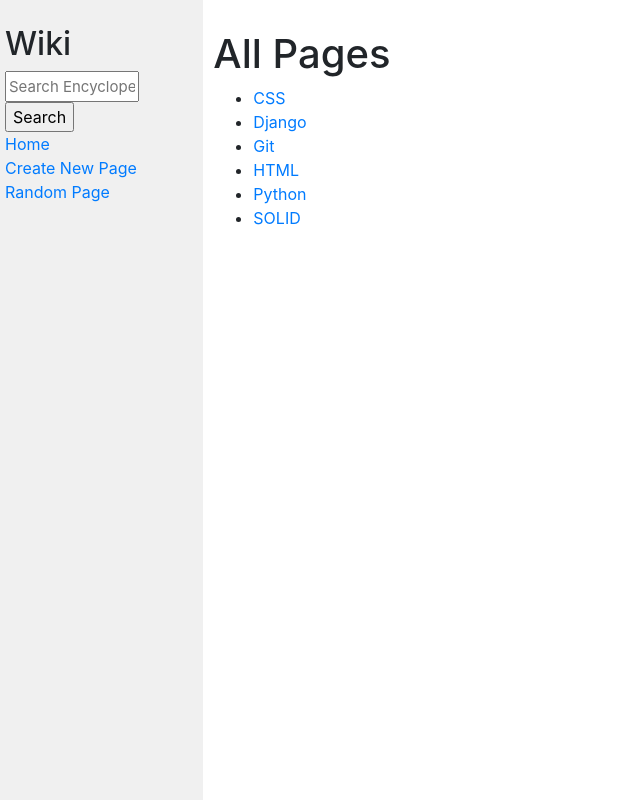
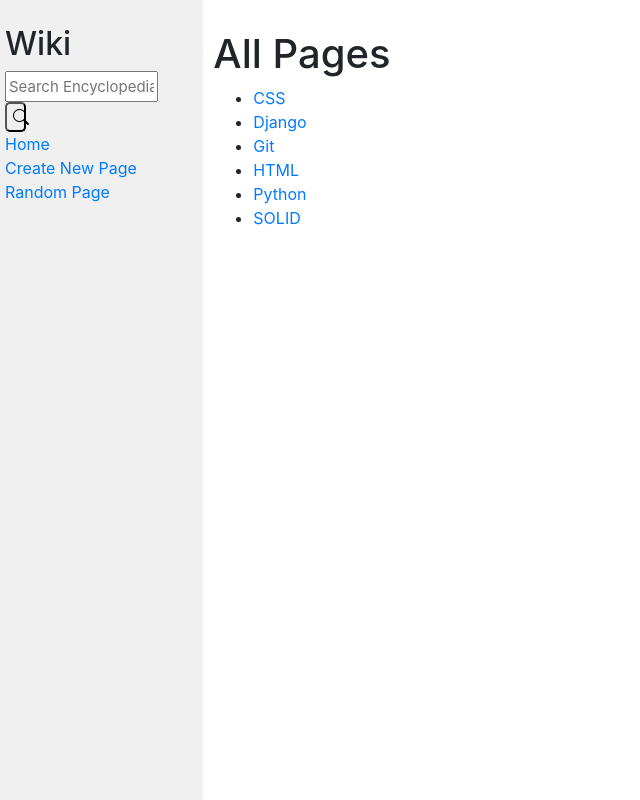
Before and after one commit to sippinyotrippin/wiki_website, a Django app: page / in a window 1280 px wide. Shown: the whole page, without its empty margins (0-640 px from the left). Run offline with Django 3.2, Linux system fonts and the light colour scheme; some libraries are stand-ins or nearby versions.

Commit message:
edit search button

```diff
--- a/wiki/encyclopedia/static/encyclopedia/styles.css
+++ b/wiki/encyclopedia/static/encyclopedia/styles.css
@@ -22,7 +22,7 @@ textarea {
 }
 
 .search {
-    width: 75%;
+    width: 86%;
     font-size: 15px;
     line-height: 25px;
 }
@@ -36,3 +36,8 @@ textarea {
 .sidebar h2 {
     margin-top: 5px;
 }
+
+.search_button {
+    border-radius: 5px;
+    width: 12%;
+}
--- a/wiki/encyclopedia/templates/encyclopedia/index.html
+++ b/wiki/encyclopedia/templates/encyclopedia/index.html
@@ -9,7 +9,7 @@
 
     <ul>
         {% for entry in entries %}
-            <li><a href="wiki/{{ entry }}">{{ entry }}</a></li>
+            <li><a href="{% url 'entry' title=entry %}">{{ entry }}</a></li>
         {% endfor %}
     </ul>
 
--- a/wiki/encyclopedia/templates/encyclopedia/layout.html
+++ b/wiki/encyclopedia/templates/encyclopedia/layout.html
@@ -6,6 +6,7 @@
     <head>
         <title>{% block title %}{% endblock %}</title>
         <link rel="stylesheet" href="https://stackpath.bootstrapcdn.com/bootstrap/4.4.1/css/bootstrap.min.css" integrity="sha384-Vkoo8x4CGsO3+Hhxv8T/Q5PaXtkKtu6ug5TOeNV6gBiFeWPGFN9MuhOf23Q9Ifjh" crossorigin="anonymous">
+        <link rel="stylesheet" href="https://cdn.jsdelivr.net/npm/bootstrap-icons@1.10.5/font/bootstrap-icons.css">
         <link href="{% static 'encyclopedia/styles.css' %}" rel="stylesheet">
     </head>
     <body>
@@ -15,7 +16,9 @@
                 <form action="{% url 'search' %}" method="POST">
                     {% csrf_token %}
                     <input class="search" type="text" name="q" placeholder="Search Encyclopedia">
-                    <input class="button" type="submit" value="Search">
+                    <button type="submit" class="search_button">
+                        <i class="bi bi-search"></i>
+                    </button>
                 </form>
                 <div>
                     <a href="{% url 'index' %}">Home</a>
```
